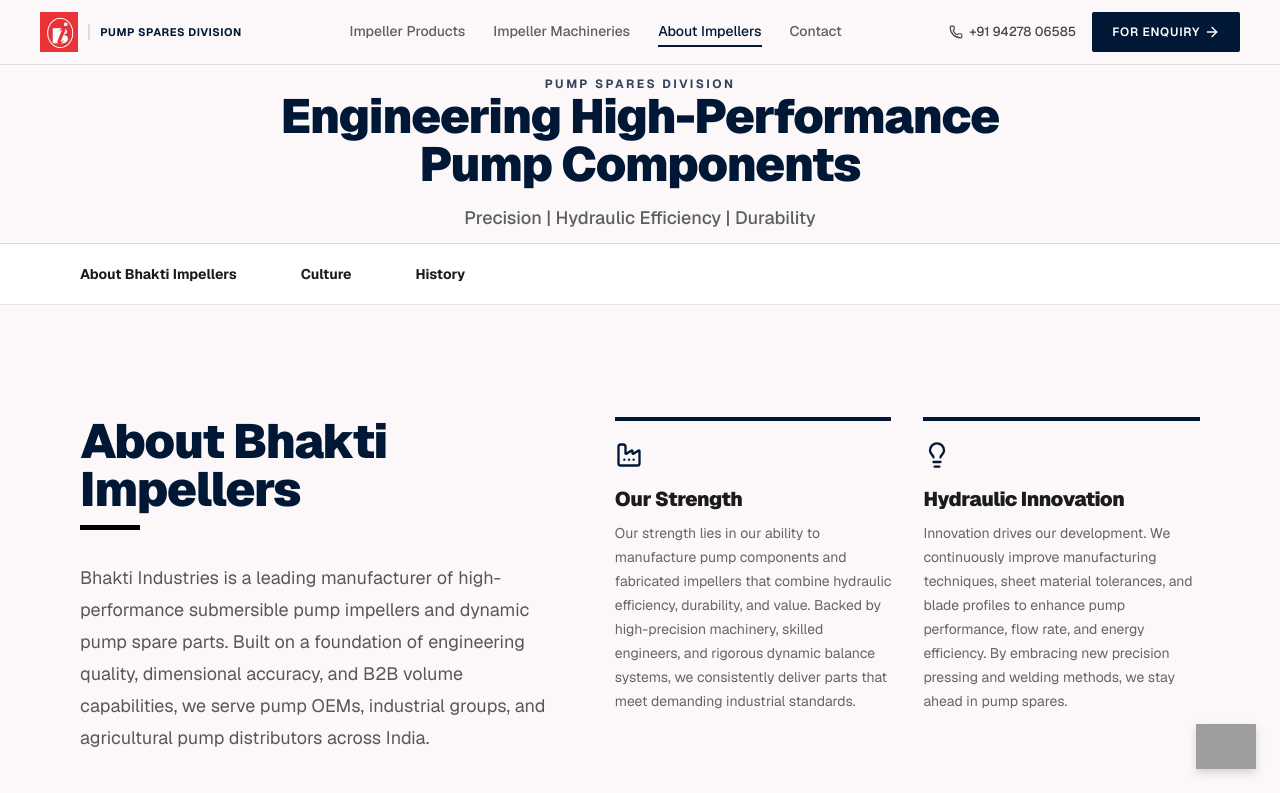
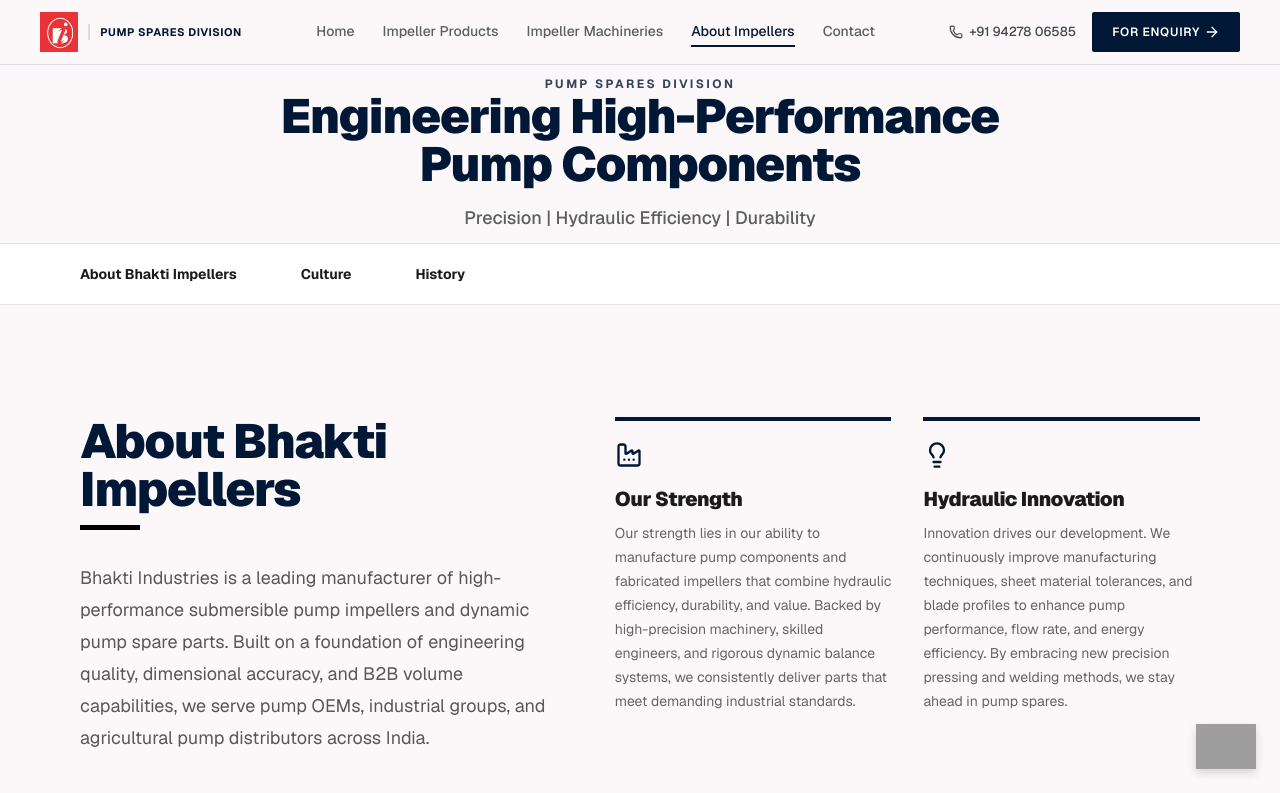
Before and after one commit to Harsh20071111/Social_Internship, a Next.js app: page /impeller/about in a window 1280 px wide. Shown: the top 793 px of the page. Built offline with nearby package versions, Linux system fonts and the light colour scheme; grey boxes are pictures that could not be loaded.

Commit message:
Feat: Add Home navigation link to isolated Spoon and Impeller navbars

```diff
--- a/src/components/layout/Navbar.tsx
+++ b/src/components/layout/Navbar.tsx
@@ -18,6 +18,7 @@
 ];
 
 const spoonLinks = [
+  { label: "Home", href: "/" },
   { label: "Spoon Products", href: "/spoon/products" },
   { label: "Spoon Machineries", href: "/spoon/machineries" },
   { label: "About Spoons", href: "/spoon/about" },
@@ -25,6 +26,7 @@
 ];
 
 const impellerLinks = [
+  { label: "Home", href: "/" },
   { label: "Impeller Products", href: "/impeller/products" },
   { label: "Impeller Machineries", href: "/impeller/machineries" },
   { label: "About Impellers", href: "/impeller/about" },
--- a/src/components/layout/PuckChrome.tsx
+++ b/src/components/layout/PuckChrome.tsx
@@ -15,6 +15,7 @@
 ];
 
 const spoonNavItems = [
+  { label: "Home", href: "/" },
   { label: "Spoon Products", href: "/spoon/products" },
   { label: "Spoon Machineries", href: "/spoon/machineries" },
   { label: "About Spoons", href: "/spoon/about" },
@@ -22,6 +23,7 @@
 ];
 
 const impellerNavItems = [
+  { label: "Home", href: "/" },
   { label: "Impeller Products", href: "/impeller/products" },
   { label: "Impeller Machineries", href: "/impeller/machineries" },
   { label: "About Impellers", href: "/impeller/about" },
```
